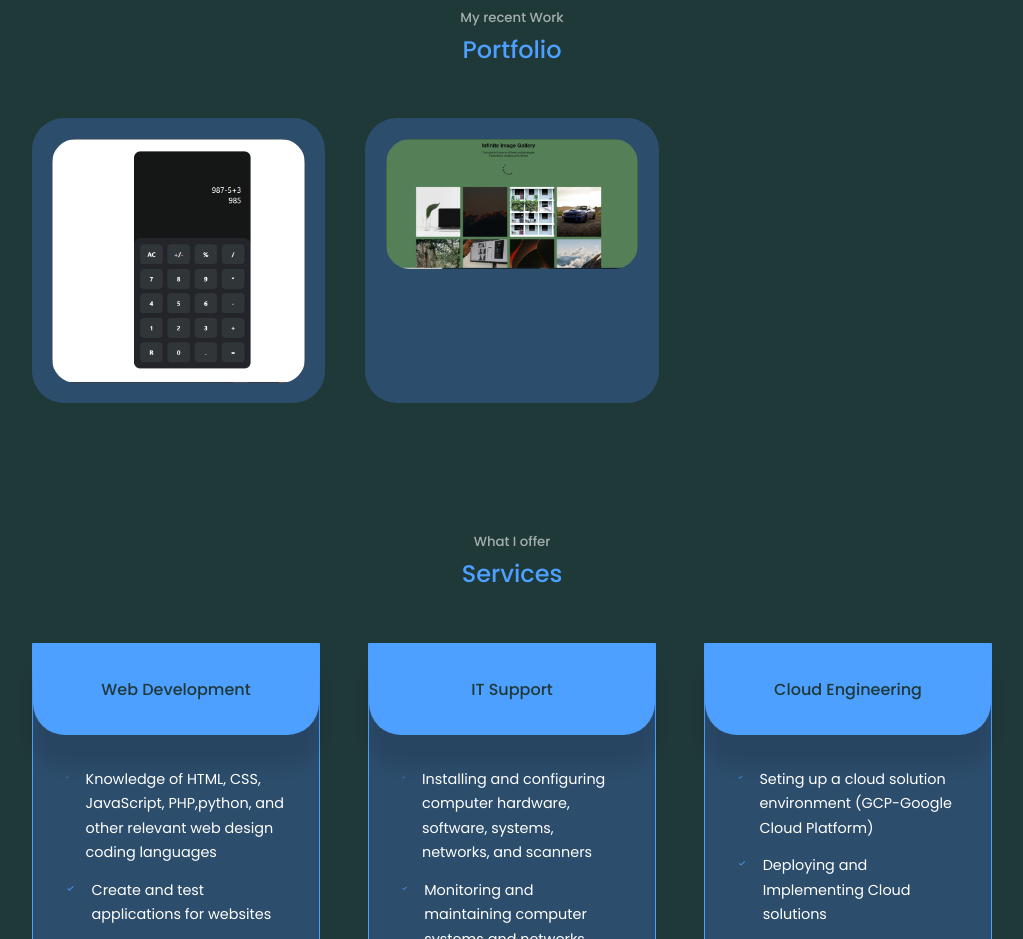
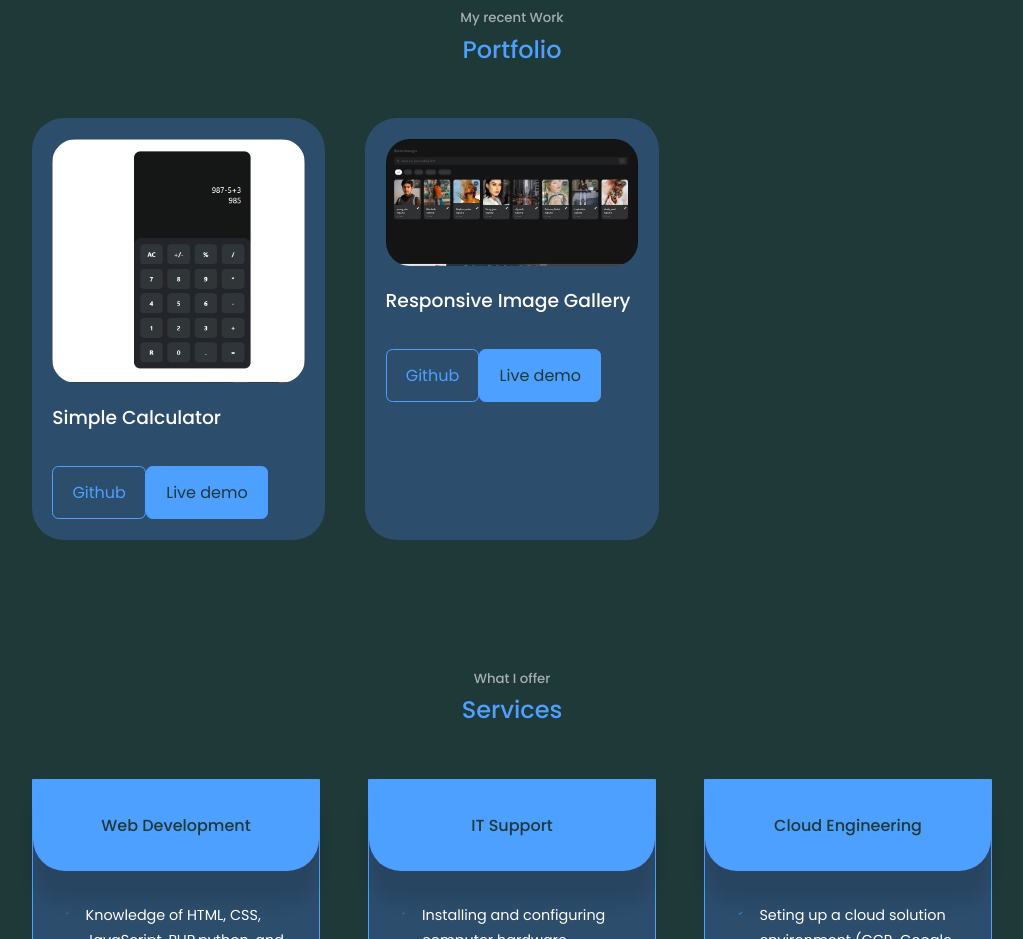
Before and after one commit to kenoict/ken_s_portfolio, a React (Create React App) app: page / in a window 1280 px wide. Shown: the part 2420-3359 px from the top of the page, without its empty margins (128-1151 px from the left). Built offline with nearby package versions, Linux system fonts and the light colour scheme.

Commit message:
updated file

```diff
--- a/src/components/portfolio/Portfolio.jsx
+++ b/src/components/portfolio/Portfolio.jsx
@@ -13,17 +13,18 @@ const data = [
     id: 2,
     image: IMG2,
     title: 'Simple Calculator',
-    github: 'https://github.com/kenoict/Calculator-',
-    demo: 'https://calculator-lhwwg5d5i-kenoict.vercel.app/'
+    github: 'https://github.com/OnomeVera/Simple-Calculator.git',
+    demo: 'http://simple-calculator-tau-mauve.vercel.app/'
   },
 
   {
-    id: 3,
-    image: IMG3,
-    title: 'E-shop',
-    github: 'https://github.com/kenoict/my_final_year-project-webstack',
-    demo: 'http://kennoman.pythonanywhere.com/store'
+    id: 6,
+    image: IMG6,
+    title: 'Responsive Image Gallery',
+    github: 'https://github.com/OnomeVera/image-gallery.git',
+    demo: 'http://image-gallery-brown.vercel.app/'
   },
+
 
 ]
 
@@ -106,7 +107,11 @@ const Portfolio = () => {
              <div className="portfolio__item-image">
              <img src={image} alt={title} />
           </div>
-
+          <h3>{title}</h3>
+          <div className="portfolio__item-cta">
+          <a href={github} className='btn' target='_blank'>Github</a>
+          <a href={demo} className='btn btn-primary' target='_blank'>Live demo</a>
+          </div>
         </article>
 
 
```
